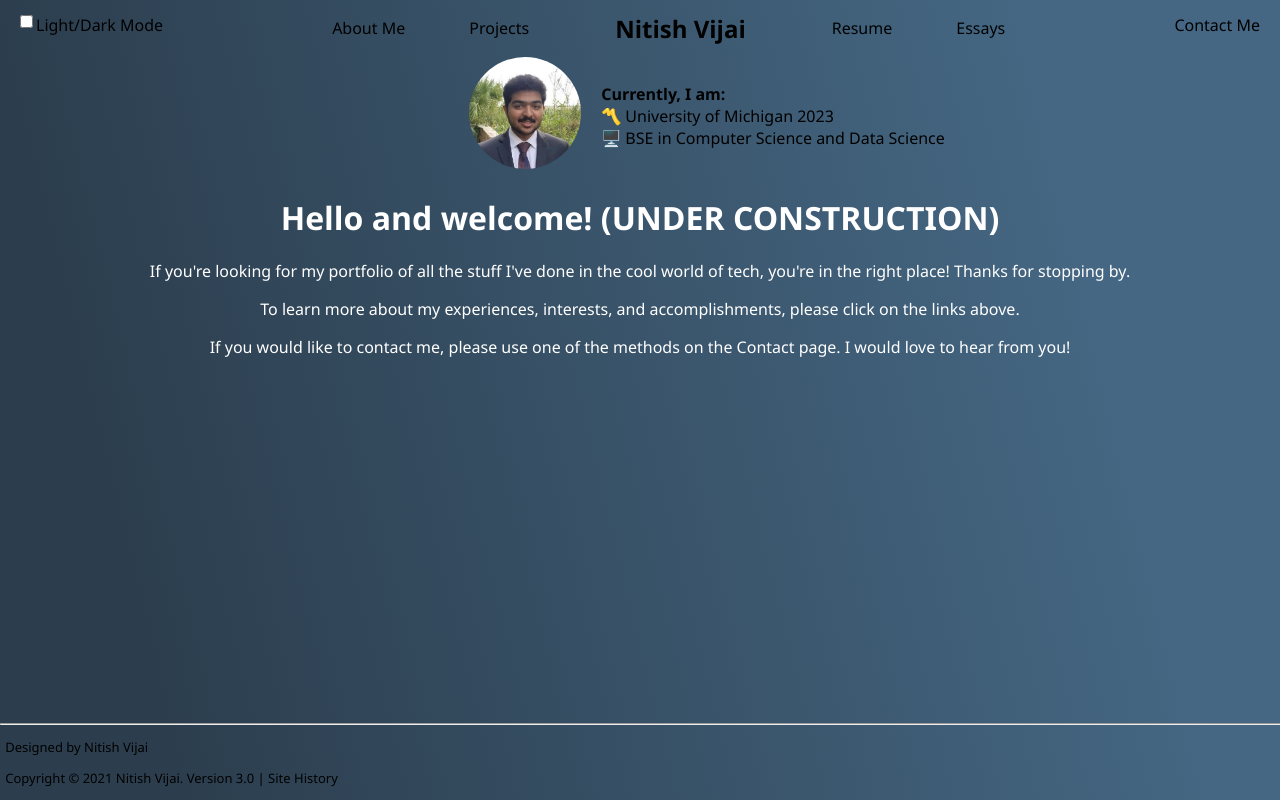
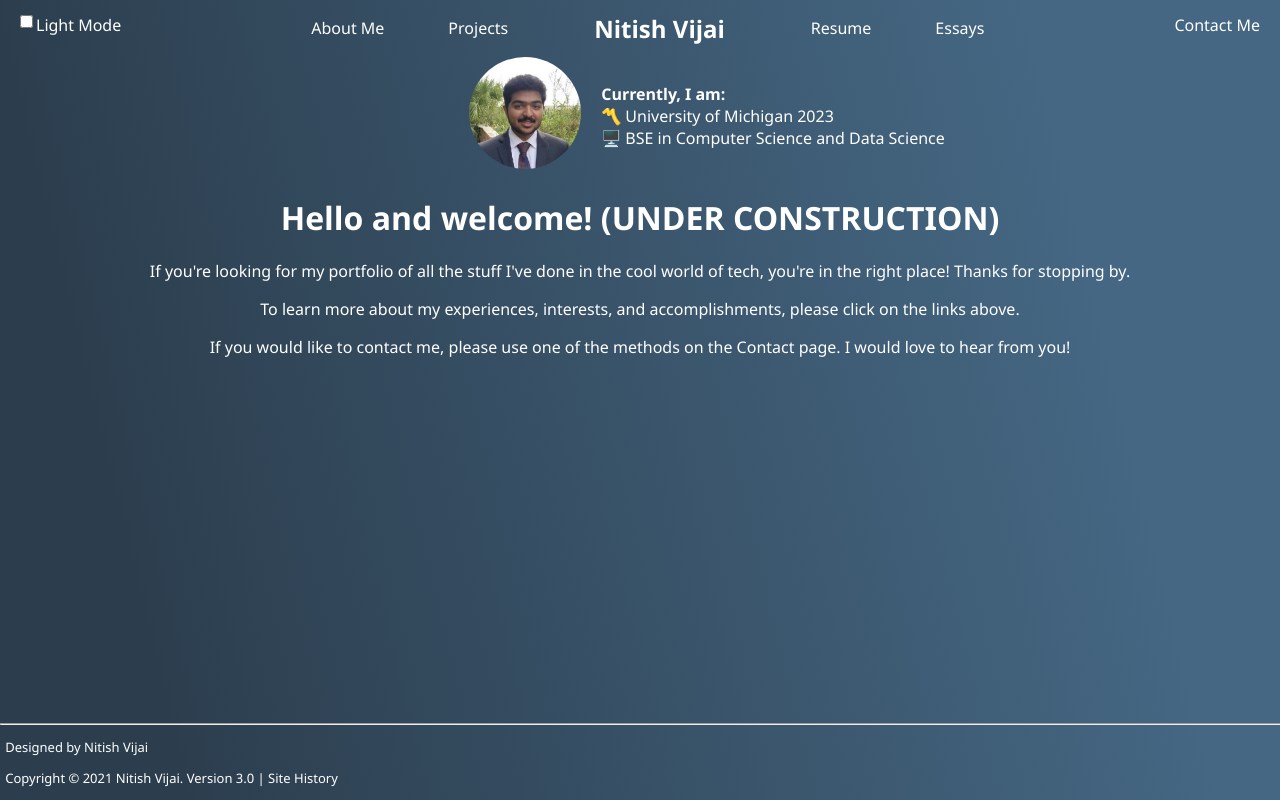
Before and after one commit to nitishvijai/nitish-website-v3, an Angular app: page / in a window 1280 px wide. Built offline with nearby package versions, Linux system fonts and the light colour scheme.

Commit message:
Add light/dark mode to all child components
Improved styling as well.

```diff
--- a/src/app/app.component.html
+++ b/src/app/app.component.html
@@ -1,10 +1,10 @@
 <!-- Placeholder for now. Will eventually replace with specialized Angular components. -->
 <div [ngClass]="{'animated-gradient': true, 'dark-gradient': darkMode, 'light-gradient': !darkMode}">
     <app-side-menu></app-side-menu>
-    <div *ngIf="!mobileHeader; else mobileHeaderCmp"><app-header (colorChanged)="changeColors($event)"></app-header></div>
+    <div *ngIf="!mobileHeader; else mobileHeaderCmp"><app-header [darkMode]="darkMode" (colorChanged)="changeColors($event)"></app-header></div>
     <ng-template #mobileHeaderCmp><app-mobile-header></app-mobile-header></ng-template>
 
-    <app-hero-image></app-hero-image>
+    <app-hero-image [darkMode]="darkMode"></app-hero-image>
 
     <h1 [ngClass]="{'heading': true, 'dark': darkMode, 'light': !darkMode}">Hello and welcome! (UNDER CONSTRUCTION)</h1>
 
@@ -14,5 +14,5 @@
 
     <p [ngClass]="{'text': true, 'dark': darkMode, 'light': !darkMode}">If you would like to contact me, please use one of the methods on the Contact page. I would love to hear from you!</p>
 
-    <app-footer></app-footer>
+    <app-footer [darkMode]="darkMode"></app-footer>
 </div>
--- a/src/app/components/footer/footer.component.css
+++ b/src/app/components/footer/footer.component.css
@@ -8,3 +8,11 @@ p {
     bottom: 0;
     width: 100%;
 }
+
+.dark {
+    color: white;
+}
+
+.light {
+    color: black;
+}
--- a/src/app/components/footer/footer.component.html
+++ b/src/app/components/footer/footer.component.html
@@ -1,5 +1,5 @@
 <div class="footer">
     <hr width="100%">
-    <p>Designed by Nitish Vijai</p>
-    <p>Copyright © 2021 Nitish Vijai. Version 3.0 | Site History</p>
+    <p [ngClass]="{'dark': _darkMode, 'light': !_darkMode}">Designed by Nitish Vijai</p>
+    <p [ngClass]="{'dark': _darkMode, 'light': !_darkMode}">Copyright © 2021 Nitish Vijai. Version 3.0 | Site History</p>
 </div>
--- a/src/app/components/footer/footer.component.ts
+++ b/src/app/components/footer/footer.component.ts
@@ -1,4 +1,4 @@
-import { Component, OnInit } from '@angular/core';
+import { Component, OnInit, Input, EventEmitter, OnChanges, SimpleChanges } from '@angular/core';
 
 @Component({
   selector: 'app-footer',
@@ -7,9 +7,18 @@ import { Component, OnInit } from '@angular/core';
 })
 export class FooterComponent implements OnInit {
 
+  private _darkMode: boolean;
+
+  @Input() set darkMode(value: boolean) {
+    this._darkMode = value;
+  }
+
   constructor() { }
 
   ngOnInit() {
+    if (this.darkMode) {
+
+    }
   }
 
 }
--- a/src/app/components/header/header.component.css
+++ b/src/app/components/header/header.component.css
@@ -16,6 +16,15 @@ a.centered {
     padding-top: 0.4em;
     padding-bottom: 0.4em;
     vertical-align: 0.25em;
+}
+
+a.contact:hover {
+    color: white;
+    background-color: cornflowerblue;
+    border-radius: 1em;
+    font-weight: bold;
+    padding-left: 1em;
+    padding-right: 1em;
 }
 
 .title {
@@ -50,3 +59,11 @@ a.centered {
     vertical-align: middle;
     padding-top: 0.15em;
 }
+
+.light {
+    color: black;
+}
+
+.dark {
+    color: white;
+}
--- a/src/app/components/header/header.component.html
+++ b/src/app/components/header/header.component.html
@@ -1,10 +1,10 @@
 <div class="header">
     <input type="checkbox" name="colormode" id="colormode" value="Dark" (change)="switchColors($event.target.checked)">
-    <label id="forcolormode" for="colormode">Light/Dark Mode</label>
-    <a href="#" class="centered">About Me</a>
-    <a href="#" class="centered">Projects</a>
-    <a href="#" class="title">Nitish Vijai</a>
-    <a href="#" class="centered">Resume</a>
-    <a href="#" class="centered">Essays</a>
-    <a href="#" id="contactme">Contact Me</a>
+    <label [ngClass]="{'dark': _darkMode, 'light': !_darkMode}" id="forcolormode" for="colormode">Light Mode</label>
+    <a href="#" [ngClass]="{'centered': true, 'dark': _darkMode, 'light': !_darkMode}">About Me</a>
+    <a href="#" [ngClass]="{'centered': true, 'dark': _darkMode, 'light': !_darkMode}">Projects</a>
+    <a href="#" [ngClass]="{'title': true, 'dark': _darkMode, 'light': !_darkMode}">Nitish Vijai</a>
+    <a href="#" [ngClass]="{'centered': true, 'dark': _darkMode, 'light': !_darkMode}">Resume</a>
+    <a href="#" [ngClass]="{'centered': true, 'dark': _darkMode, 'light': !_darkMode}">Essays</a>
+    <a href="#" id="contactme" [ngClass]="{'contact': true, 'dark': _darkMode, 'light': !_darkMode}">Contact Me</a>
 </div>
--- a/src/app/components/header/header.component.ts
+++ b/src/app/components/header/header.component.ts
@@ -1,4 +1,4 @@
-import { Component, OnInit, EventEmitter, Output } from '@angular/core';
+import { Component, OnInit, EventEmitter, Output, Input } from '@angular/core';
 
 @Component({
   selector: 'app-header',
@@ -9,6 +9,12 @@ export class HeaderComponent implements OnInit {
 
   @Output()
   colorChanged: EventEmitter<boolean> = new EventEmitter<boolean>();
+
+  private _darkMode: boolean;
+
+  @Input() set darkMode(value: boolean) {
+    this._darkMode = value;
+  }
 
   constructor() { }
 
--- a/src/app/components/hero-image/hero-image.component.css
+++ b/src/app/components/hero-image/hero-image.component.css
@@ -21,3 +21,11 @@
 #headshot {
     border-radius: 50%;
 }
+
+.dark {
+    color: white;
+}
+
+.light {
+    color: black;
+}
--- a/src/app/components/hero-image/hero-image.component.html
+++ b/src/app/components/hero-image/hero-image.component.html
@@ -3,8 +3,8 @@
         <img id="headshot" alt="Nitish Vijai" src="{{imgSource}}" height="30%" width="30%" />
     </div>
     <div id="stats">
-        <strong>Currently, I am: </strong><br>
-        〽️ University of Michigan 2023<br>
-        🖥️ BSE in Computer Science and Data Science
+        <p [ngClass]="{'dark': _darkMode, 'light': !_darkMode}"><strong>Currently, I am: </strong><br>
+            〽️ University of Michigan 2023<br>
+            🖥️ BSE in Computer Science and Data Science</p>
     </div>
 </div>
--- a/src/app/components/hero-image/hero-image.component.ts
+++ b/src/app/components/hero-image/hero-image.component.ts
@@ -1,4 +1,4 @@
-import { Component, OnInit } from '@angular/core';
+import { Component, OnInit, Input } from '@angular/core';
 
 @Component({
   selector: 'app-hero-image',
@@ -6,6 +6,12 @@ import { Component, OnInit } from '@angular/core';
   styleUrls: ['./hero-image.component.css']
 })
 export class HeroImageComponent implements OnInit {
+
+  private _darkMode: boolean;
+
+  @Input() set darkMode(value: boolean) {
+    this._darkMode = value;
+  }
 
   constructor() { }
 
```
